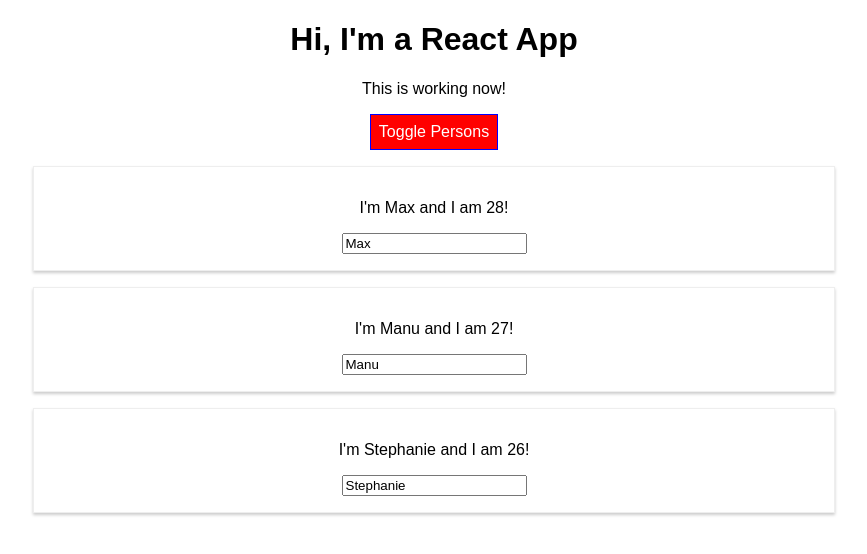
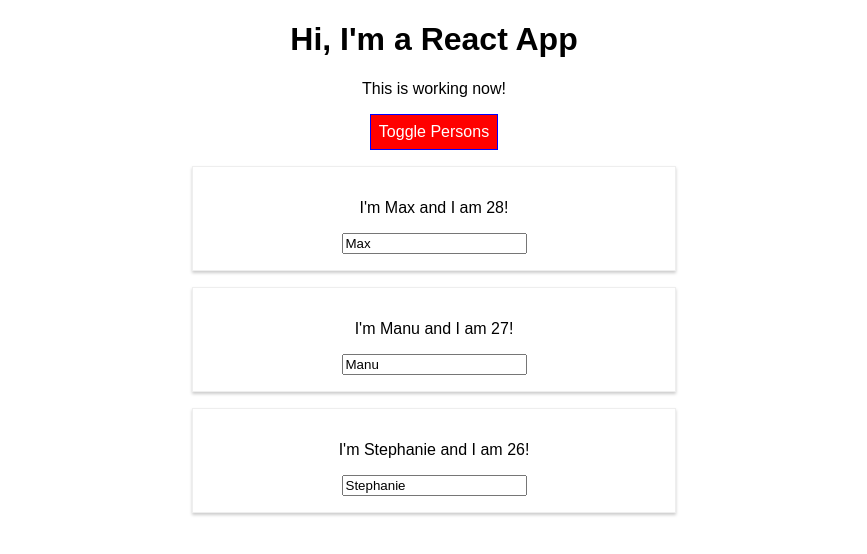
Before and after one commit to aeo03/react-complete-guide-2, a React (Create React App) app: page / in a window 1280 px wide. Both pictures are taken after a click on the button "Toggle Persons". Shown: the top 554 px of the page, without its empty margins (206-1073 px from the left). Built offline with nearby package versions, Linux system fonts and the light colour scheme.

Commit message:
Using-Radium-for-Media-Queries

```diff
--- a/src/App.js
+++ b/src/App.js
@@ -1,6 +1,6 @@
 import React, { Component } from 'react';
 import './App.css';
-import Radium from 'radium';
+import Radium, { StyleRoot } from 'radium';
 
 import Person from './Person/Person'
 
@@ -92,6 +92,7 @@
     }
 
     return (
+      <StyleRoot>
         <div className="App">
           <h1>Hi, I'm a React App</h1>
           <p className={classes.join(' ')}>This is working now!</p>
@@ -100,6 +101,7 @@
             onClick={this.togglePersonsHandler} >Toggle Persons</button>
           { persons }
         </div>
+      </StyleRoot>
     );
   }
 }
--- a/src/Person/Person.js
+++ b/src/Person/Person.js
@@ -4,8 +4,14 @@
 import './Person.css'
 
 const person = (props) => {
+    const personStyle = {
+        '@media(min-width: 500px)' :  {
+            width: '450px'
+        }
+    }
+
 return (
-    <div className="Person">
+    <div className="Person" style={personStyle}>
         <p onClick={props.click}>I'm {props.name} and I am {props.age}!</p>
         <p>{props.children}</p>
         <input type="text" onChange={props.changed} value={props.name}/>
```
Lines whose indentation alone changed are shown as unchanged.
